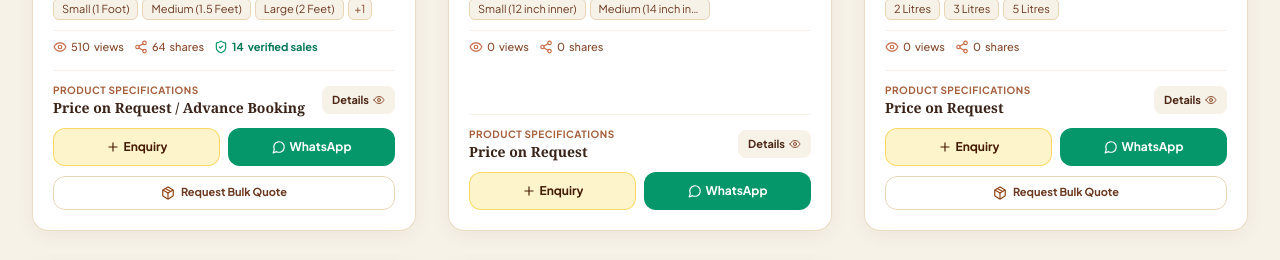
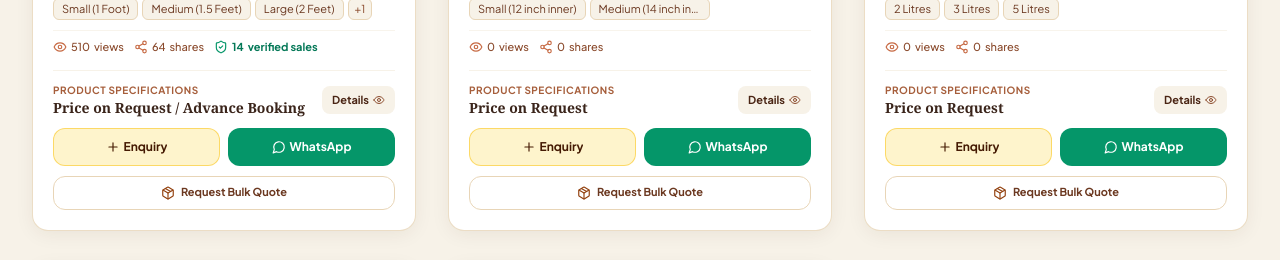
Before and after one commit to Herryyy28/Shree-Matla-ghar, a React (Vite) app: page /search in a window 1280 px wide. Shown: the part 2480-2740 px from the top of the page. Built offline with nearby package versions, Linux system fonts and the light colour scheme; no server answers; a web font is replaced by a local one.

Commit message:
feat: add product dataset and ProductCard component

```diff
--- a/src/components/product/ProductCard.tsx
+++ b/src/components/product/ProductCard.tsx
@@ -173,7 +173,6 @@ export const ProductCard: React.FC<ProductCardProps> = ({ product }) => {
               </a>
             </div>
 
-            {product.wholesaleAvailable && (
             <button
               onClick={() => setIsBulkOpen(true)}
               className="w-full flex items-center justify-center gap-1.5 py-1.5 text-[11px] font-bold text-clay-700 bg-white border border-clay-200 hover:bg-clay-50 hover:border-clay-300 rounded-xl transition-colors min-h-[34px]"
@@ -181,7 +180,6 @@ export const ProductCard: React.FC<ProductCardProps> = ({ product }) => {
               <Package className="w-3.5 h-3.5 text-amber-800 shrink-0" />
               <span>{t.cta.requestBulkQuote}</span>
             </button>
-            )}
           </div>
         </div>
       </div>
--- a/src/data/products.ts
+++ b/src/data/products.ts
@@ -85,7 +85,7 @@ export const PRODUCTS: Product[] = [
     sizes: ["Small (12 inch inner)", "Medium (14 inch inner)"],
     material: "Traditional Fired Clay Pot",
     availability: "in-stock",
-    wholesaleAvailable: false,
+    wholesaleAvailable: true,
     featured: false,
     tags: ["home tandoor", "backyard barbecue", "mini tandoor"],
     careInstructions: ["Store under cover during monsoon season."],
```
Lines whose indentation alone changed are shown as unchanged.
